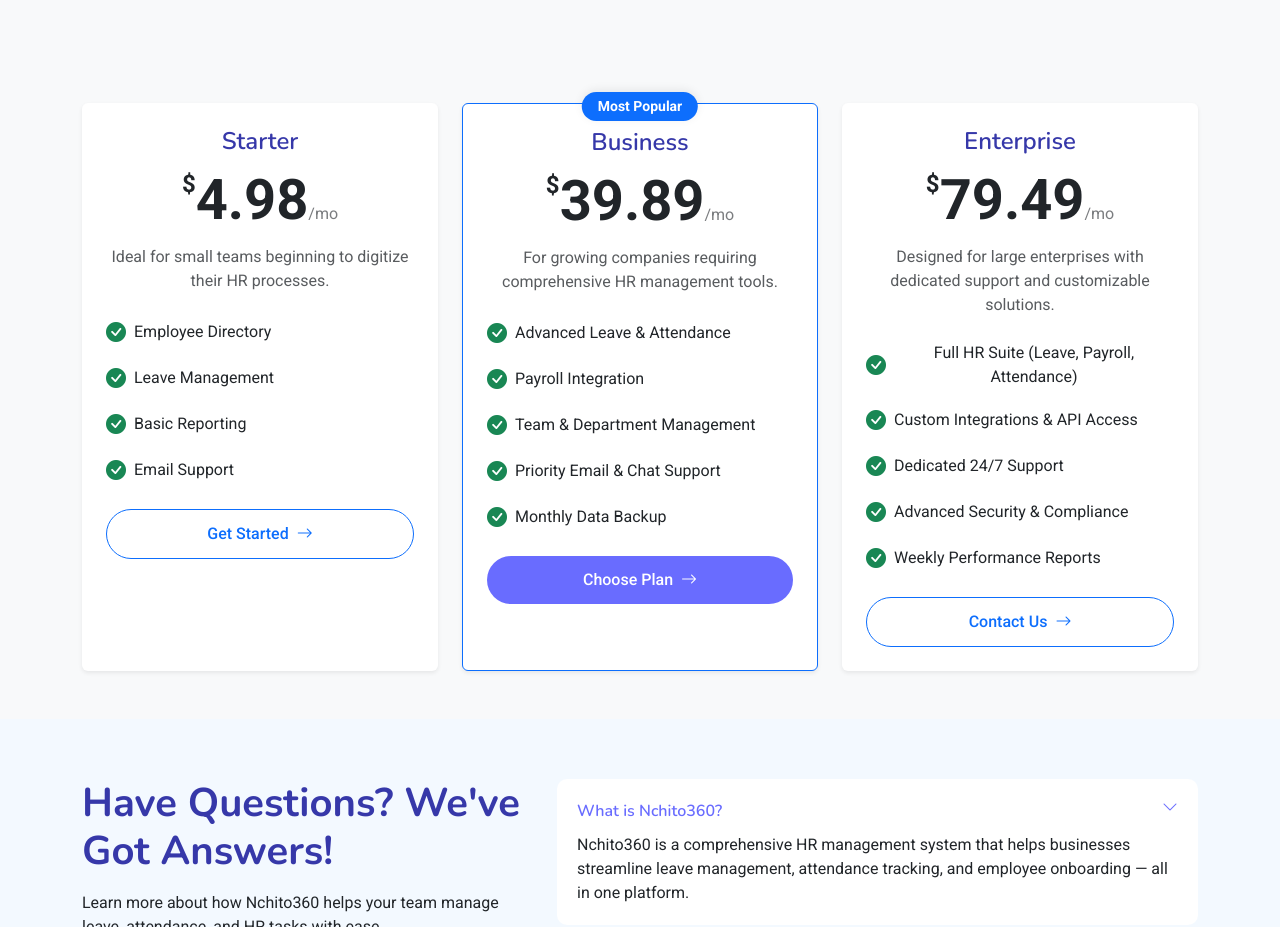
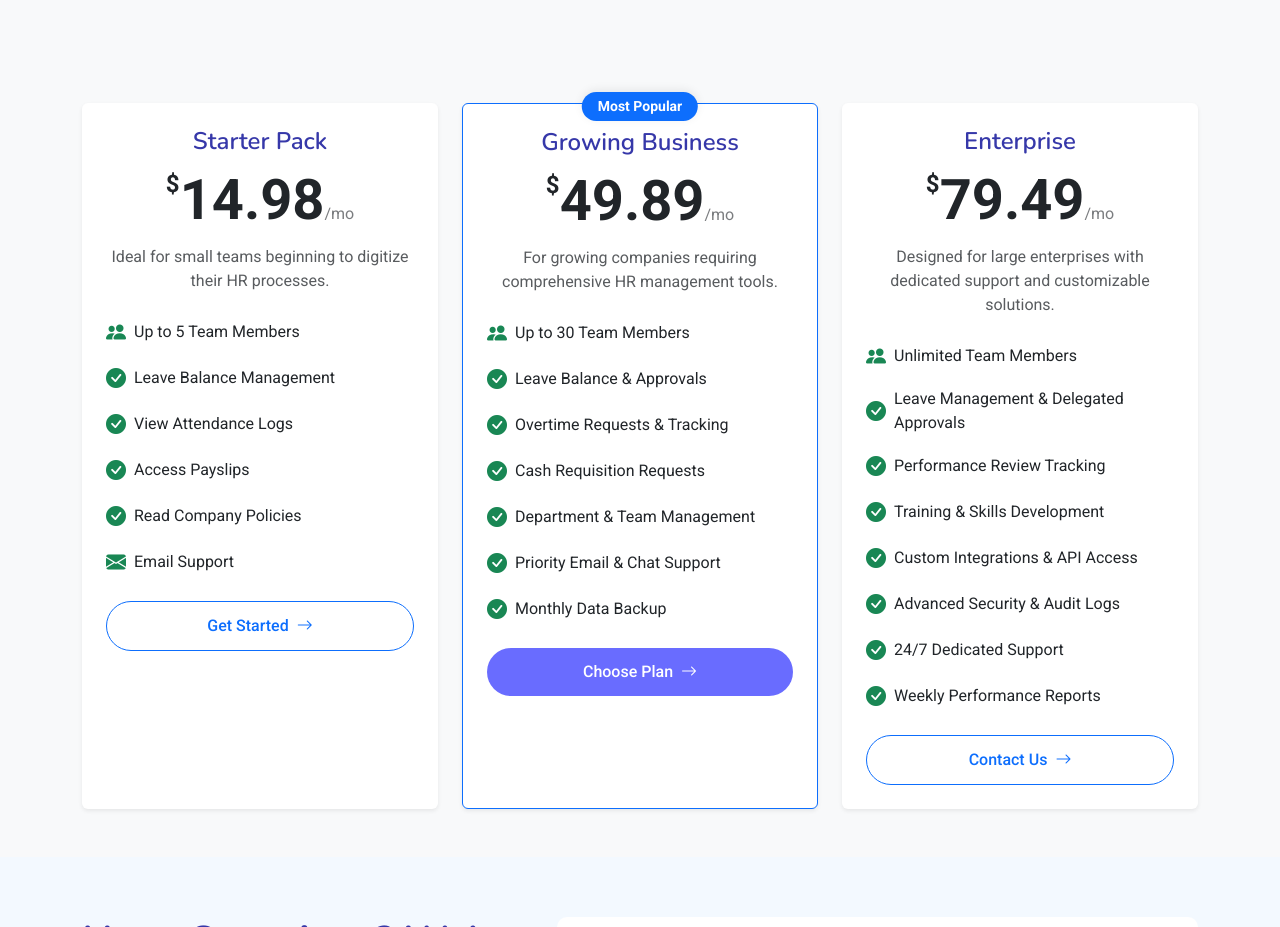
Before and after one commit to nchito360/nchito360-main-website, a plain HTML site: page index.html in a window 1280 px wide. Shown: the part 3780-4707 px from the top of the page. Drawn offline with nearby package versions, Linux system fonts and the light colour scheme.

Commit message:
changed plans

```diff
--- a/index.html
+++ b/index.html
@@ -674,7 +674,7 @@
 <!-- /Services Section -->
 
 
-      <!-- Pricing Section -->
+<!-- Pricing Section -->
 <section id="pricing" class="pricing section bg-light py-5">
   <!-- Section Title -->
   <div class="container section-title text-center mb-5" data-aos="fade-up">
@@ -690,22 +690,24 @@
       <!-- Starter Plan -->
       <div class="col-lg-4" data-aos="fade-up" data-aos-delay="100">
         <div class="pricing-card p-4 shadow-sm rounded bg-white text-center">
-          <h3 class="fw-semibold">Starter</h3>
+          <h3 class="fw-semibold">Starter Pack</h3>
           <div class="price my-3 fs-4">
-            <span class="currency">$</span><span class="amount">4.98</span><span class="period">/mo</span>
+            <span class="currency">$</span><span class="amount">14.98</span><span class="period">/mo</span>
           </div>
           <p class="text-muted mb-4">
             Ideal for small teams beginning to digitize their HR processes.
           </p>
 
-          <ul class="features-list list-unstyled mb-4">
-            <li><i class="bi bi-check-circle-fill text-success me-2"></i>Employee Directory</li>
-            <li><i class="bi bi-check-circle-fill text-success me-2"></i>Leave Management</li>
-            <li><i class="bi bi-check-circle-fill text-success me-2"></i>Basic Reporting</li>
-            <li><i class="bi bi-check-circle-fill text-success me-2"></i>Email Support</li>
+          <ul class="features-list list-unstyled mb-4 text-start">
+            <li><i class="bi bi-people-fill text-success me-2"></i>Up to 5 Team Members</li>
+            <li><i class="bi bi-check-circle-fill text-success me-2"></i>Leave Balance Management</li>
+            <li><i class="bi bi-check-circle-fill text-success me-2"></i>View Attendance Logs</li>
+            <li><i class="bi bi-check-circle-fill text-success me-2"></i>Access Payslips</li>
+            <li><i class="bi bi-check-circle-fill text-success me-2"></i>Read Company Policies</li>
+            <li><i class="bi bi-envelope-fill text-success me-2"></i>Email Support</li>
           </ul>
 
-          <a href="mailto: support@nchito360.site" class="btn btn-outline-primary w-100">
+          <a href="mailto:support@nchito360.site" class="btn btn-outline-primary w-100">
             Get Started <i class="bi bi-arrow-right"></i>
           </a>
         </div>
@@ -717,18 +719,20 @@
           <div class="popular-badge bg-primary text-white px-3 py-1 rounded-pill mb-2">
             Most Popular
           </div>
-          <h3 class="fw-semibold">Business</h3>
+          <h3 class="fw-semibold">Growing Business</h3>
           <div class="price my-3 fs-4">
-            <span class="currency">$</span><span class="amount">39.89</span><span class="period">/mo</span>
+            <span class="currency">$</span><span class="amount">49.89</span><span class="period">/mo</span>
           </div>
           <p class="text-muted mb-4">
             For growing companies requiring comprehensive HR management tools.
           </p>
 
-          <ul class="features-list list-unstyled mb-4">
-            <li><i class="bi bi-check-circle-fill text-success me-2"></i>Advanced Leave & Attendance</li>
-            <li><i class="bi bi-check-circle-fill text-success me-2"></i>Payroll Integration</li>
-            <li><i class="bi bi-check-circle-fill text-success me-2"></i>Team & Department Management</li>
+          <ul class="features-list list-unstyled mb-4 text-start">
+            <li><i class="bi bi-people-fill text-success me-2"></i>Up to 30 Team Members</li>
+            <li><i class="bi bi-check-circle-fill text-success me-2"></i>Leave Balance & Approvals</li>
+            <li><i class="bi bi-check-circle-fill text-success me-2"></i>Overtime Requests & Tracking</li>
+            <li><i class="bi bi-check-circle-fill text-success me-2"></i>Cash Requisition Requests</li>
+            <li><i class="bi bi-check-circle-fill text-success me-2"></i>Department & Team Management</li>
             <li><i class="bi bi-check-circle-fill text-success me-2"></i>Priority Email & Chat Support</li>
             <li><i class="bi bi-check-circle-fill text-success me-2"></i>Monthly Data Backup</li>
           </ul>
@@ -750,15 +754,18 @@
             Designed for large enterprises with dedicated support and customizable solutions.
           </p>
 
-          <ul class="features-list list-unstyled mb-4">
-            <li><i class="bi bi-check-circle-fill text-success me-2"></i>Full HR Suite (Leave, Payroll, Attendance)</li>
+          <ul class="features-list list-unstyled mb-4 text-start">
+            <li><i class="bi bi-people-fill text-success me-2"></i>Unlimited Team Members</li>
+            <li><i class="bi bi-check-circle-fill text-success me-2"></i>Leave Management & Delegated Approvals</li>
+            <li><i class="bi bi-check-circle-fill text-success me-2"></i>Performance Review Tracking</li>
+            <li><i class="bi bi-check-circle-fill text-success me-2"></i>Training & Skills Development</li>
             <li><i class="bi bi-check-circle-fill text-success me-2"></i>Custom Integrations & API Access</li>
-            <li><i class="bi bi-check-circle-fill text-success me-2"></i>Dedicated 24/7 Support</li>
-            <li><i class="bi bi-check-circle-fill text-success me-2"></i>Advanced Security & Compliance</li>
+            <li><i class="bi bi-check-circle-fill text-success me-2"></i>Advanced Security & Audit Logs</li>
+            <li><i class="bi bi-check-circle-fill text-success me-2"></i>24/7 Dedicated Support</li>
             <li><i class="bi bi-check-circle-fill text-success me-2"></i>Weekly Performance Reports</li>
           </ul>
 
-          <a href="mailto: support@nchito360.site" class="btn btn-outline-primary w-100">
+          <a href="mailto:support@nchito360.site" class="btn btn-outline-primary w-100">
             Contact Us <i class="bi bi-arrow-right"></i>
           </a>
         </div>
@@ -768,6 +775,7 @@
   </div>
 </section>
 <!-- /Pricing Section -->
+
 
 
       <!-- Faq Section -->
```
